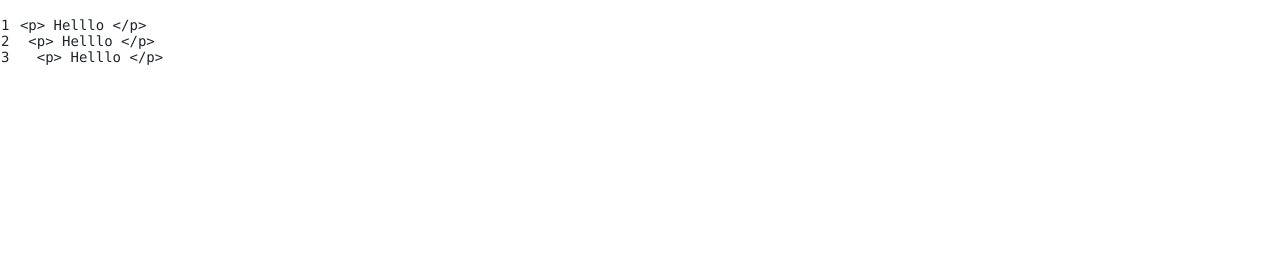
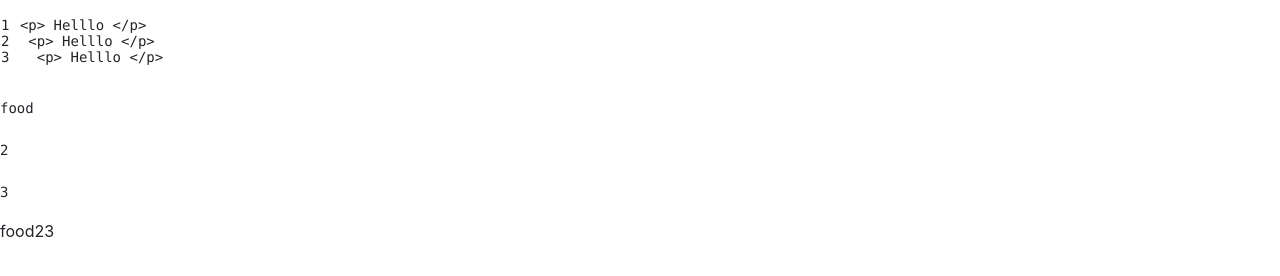
Before and after one commit to williaml4292/SEP-Notes, a Jekyll site: the page built from _posts/2025-02-25-First-post.markdown, in a window 1280 px wide. Shown: the part 487-763 px from the top of the page. Built offline with Jekyll 4.4.1, drawn with Linux system fonts in a browser that asks for light colours; nearby versions of some CDN libraries.

```diff
--- a/_posts/2025-02-25-First-post.markdown
+++ b/_posts/2025-02-25-First-post.markdown
@@ -30,11 +30,19 @@ No
 {% else %}
 No
 {% endif %}
-{{ Hi | downcase }}
-
 
 {% highlight html linenos %}
  <p> Helllo </p>
   <p> Helllo </p>
    <p> Helllo </p>
 {% endhighlight %}
+
+{% assign numbers_2 = "food, 2, 3" | split: ", " %}
+
+{% for numbers in numbers_2 %}
+
+    {{ numbers }}{% unless forloop.last %} {% endunless -%}
+
+{% endfor %}
+
+{{ numbers_2 }}
```
Also changed, not shown: _posts/2025-02-24-welcome-to-jekyll.markdown (+7 -0 lines).
